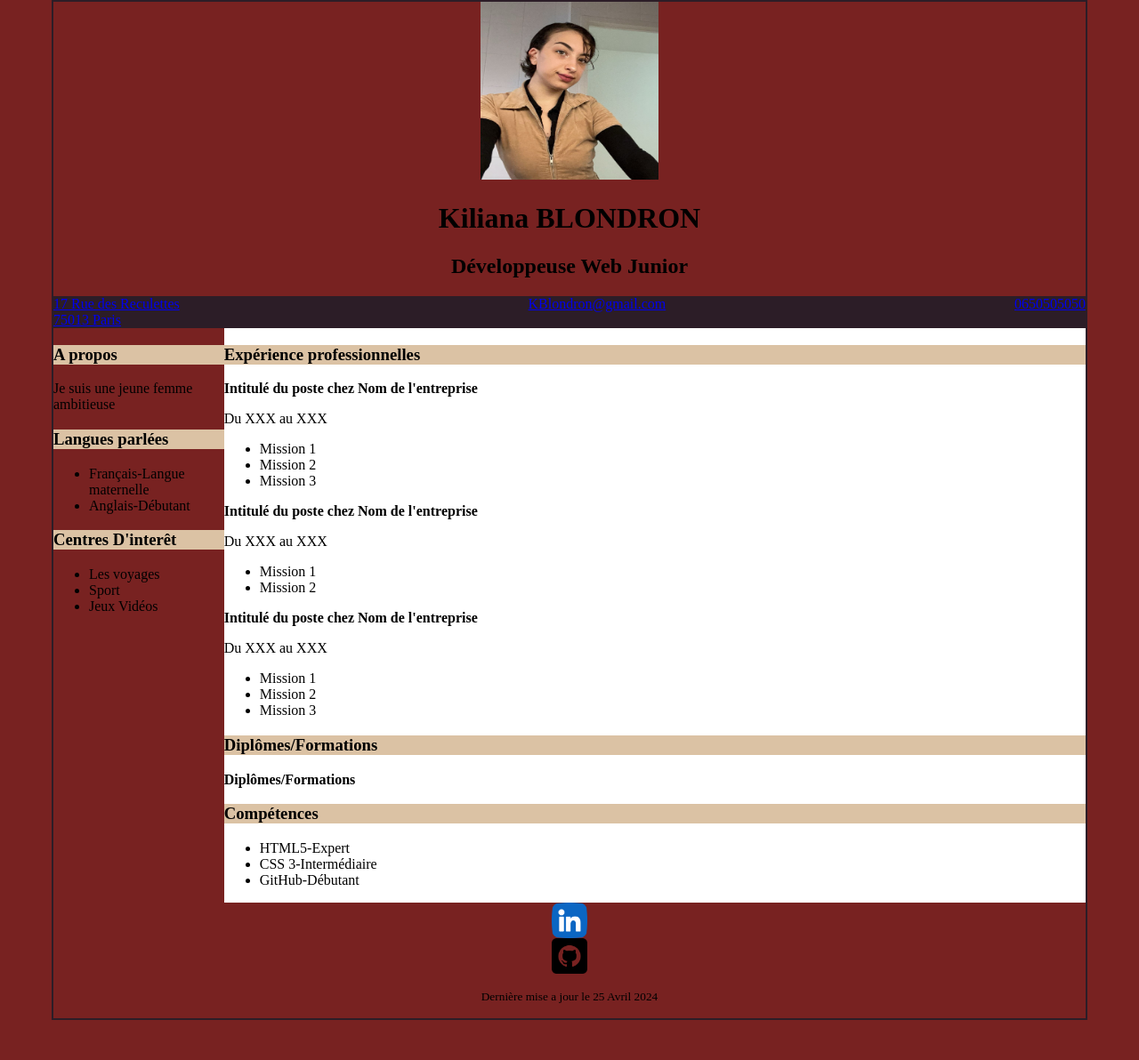
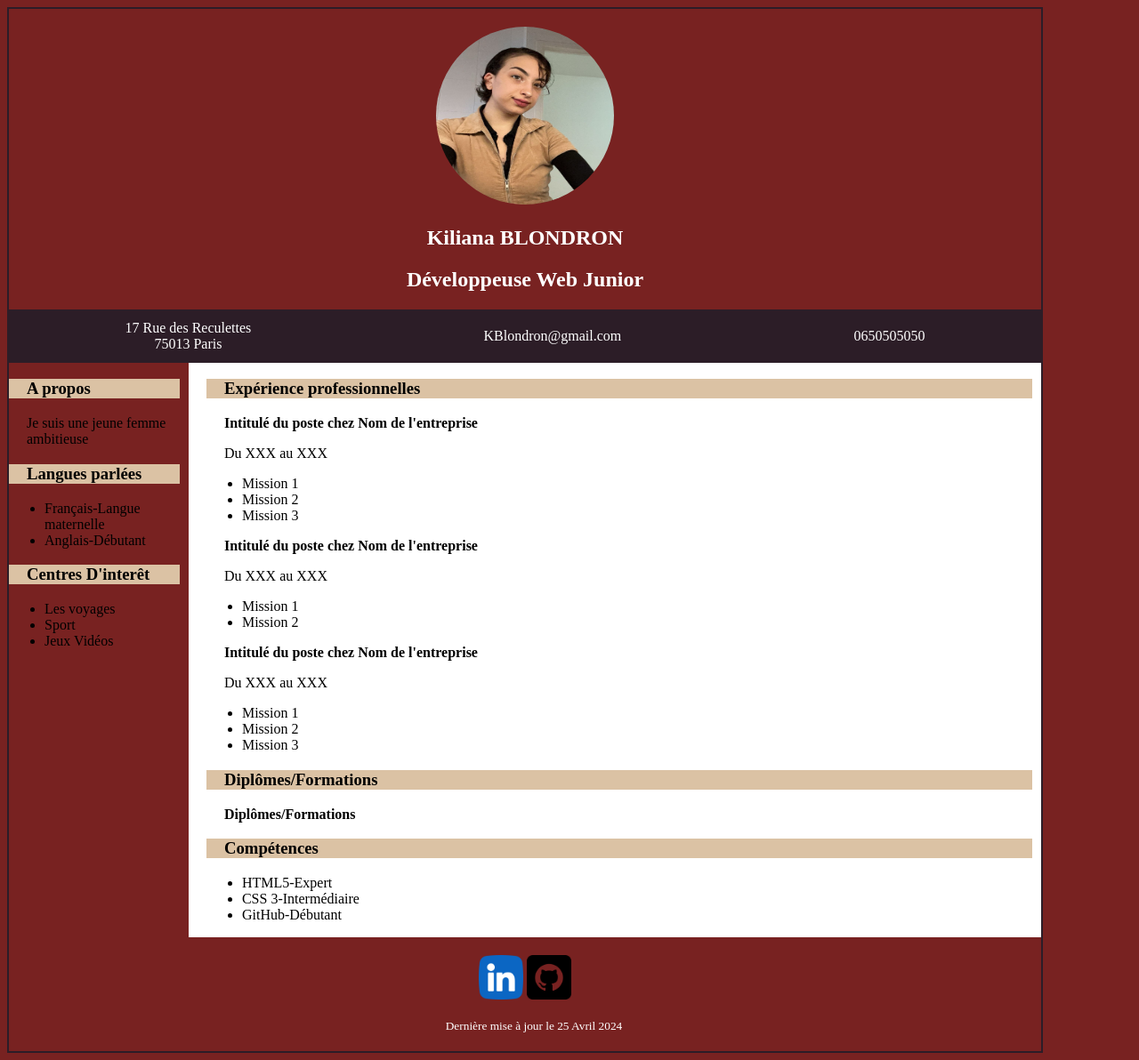
Before and after one commit to kilianaBldr/CV-KilianaBldr, a plain HTML site: page index.html in a window 1280 px wide. Shown: the whole page at 89% size. Before the commit the page ends 1147 px from the top, so only its background shows below. Drawn offline with Linux system fonts and the light colour scheme.

Commit message:
Amelioration et modification des fichiers index.html et style.css

```diff
--- a/index.html
+++ b/index.html
@@ -10,14 +10,16 @@
 </head>
 <body>
     <header>
-            <img src="./images/photoProfil.jpg" alt="photoDeProfil" height="200px" width="200px">
+        <section id="Profil">
+            <img id="Image-profil" src="./images/photoProfil.jpg" alt="photoDeProfil" width="200px" height="200px">
             <h1>Kiliana BLONDRON</h1>
             <h2>Développeuse Web Junior</h2>
+        </section>
     </header>
     <section id="container">
-        <div><a href="https://maps.app.goo.gl/d3jPaAEkBWt1PNoy8">17 Rue des Reculettes <br> 75013 Paris</a></div>
-        <div><a href="mailto:KBlondron@gmail.com">KBlondron@gmail.com</a></div>
-        <div><a href="tel:0650505050">0650505050</a></div>
+            <a href="https://maps.app.goo.gl/d3jPaAEkBWt1PNoy8">17 Rue des Reculettes <br> 75013 Paris</a>
+            <a href="mailto:KBlondron@gmail.com">KBlondron@gmail.com</a>
+            <a href="tel:0650505050">0650505050</a>
     </section>
     <main>
         <section id="Propos">
@@ -83,8 +85,12 @@
          </section>
      </main>
      <footer>
-        <img src="./images/linkedin.png" alt="Linkedin-Logo"></a>
-        <img src="./images/github.png" alt="GitHub-Logo">
-             <p><small>Dernière mise a jour le <time datetime="2024-04-26">25 Avril 2024</time></small></p>
+        <section>
+            <div id="Image-logo">
+                <img src="./images/linkedin.png" alt="logo-Linkedin" width="50px" height="50px">
+                <img src="./images/github.png" alt="Logo-GitHub" width="50px" height="50px">
+            </div>
+            <p><small>Dernière mise à jour le <time datetime="2024-04-25">25 Avril 2024</time></small></p>
+        </section-->
      </footer>
 </body>
--- a/style.css
+++ b/style.css
@@ -6,45 +6,70 @@
 body {
     background-color: #782221;
     border: solid 2px #2c1d27;
-    max-width: 1160px;
-    margin: auto;
+    width: 1160px;
 }
 header {
     text-align: center;
+    color: white;
+}
+a {
+    text-align: center;
+    color: white;
+    text-decoration-line: none;
+}
+#Profil {
+    border-radius: 50%;
+    margin-top: 20px;
+    justify-content: center;
+    text-align: center;
+
+}
+#Image-profil {
+
     border-radius: 50%;
 }
-
-
 #container {
+    color: white;
     background-color:#2c1d27;
+    height: 60px;
     display: flex;
-    justify-content: space-between;
-
-
+    align-items: center;
+    justify-content: space-around;
 }
-
+#propos {
+    color: white;
+    padding: 20px;
+}
 main {
     display: flex;
     justify-content: space-between;
+    margin: auto;
 
 }
-
 .principal{
-    background-color: white;
+    background-color:white;
+    color: black;
     width: 100%;
+    padding-left: 20px;
 }
 .titre_principaux{
     background-color: #dbc2a4;
+    margin-right: 10px;
+    padding-left: 20px;
+}
+p {
+    padding-left: 20px;
 }
 
-footer>img {
+footer > img {
     display: flex;
     flex-wrap: wrap;
     text-align: center;
-    margin: auto;
-    height: 40px;
-    width: 40px;
+    margin: 10px;
+    padding: 10px;
 }
-footer > p  {
+footer {
+    margin: 20px;
+    color: white;
     text-align: center;
 }
```
